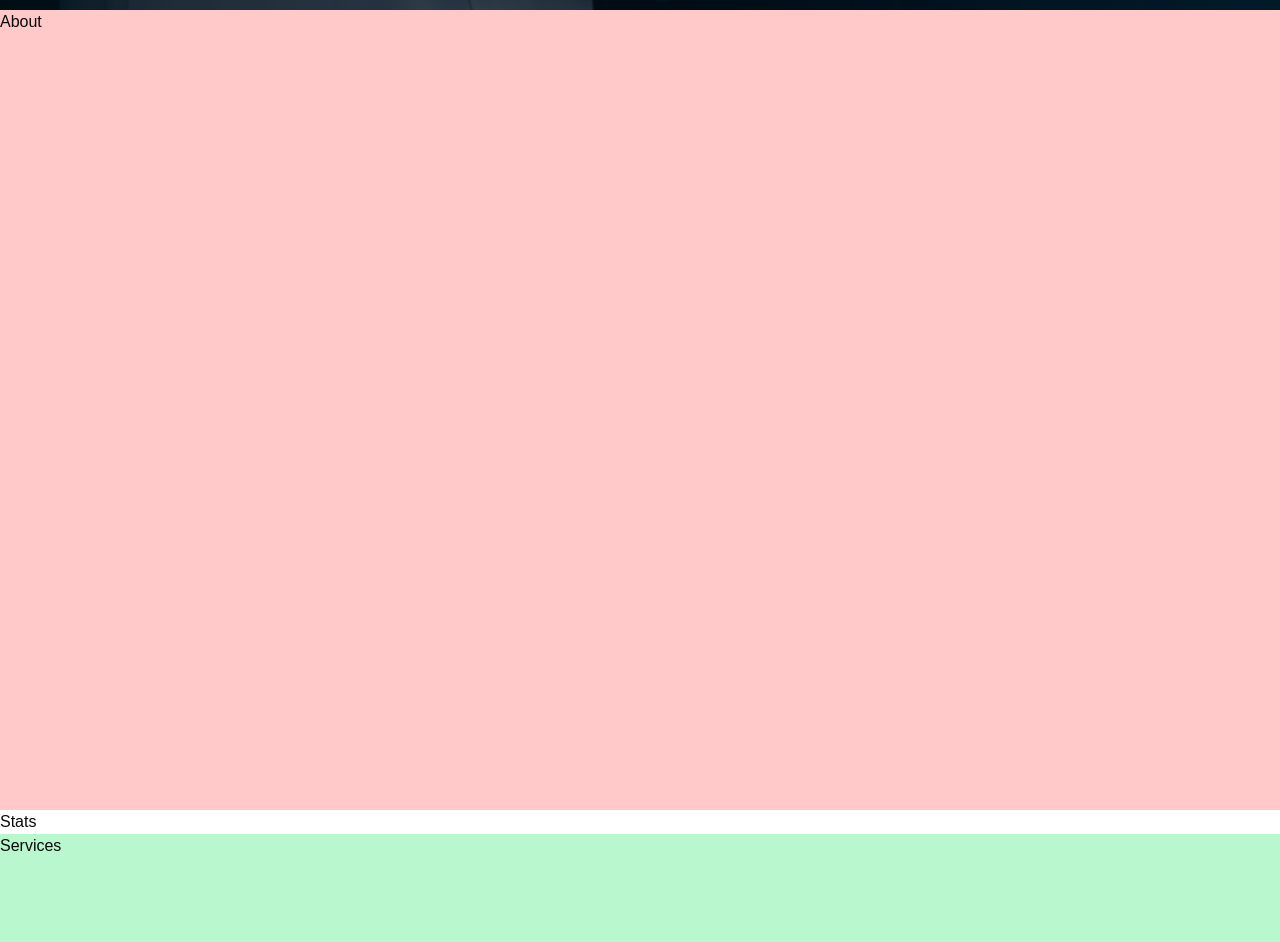
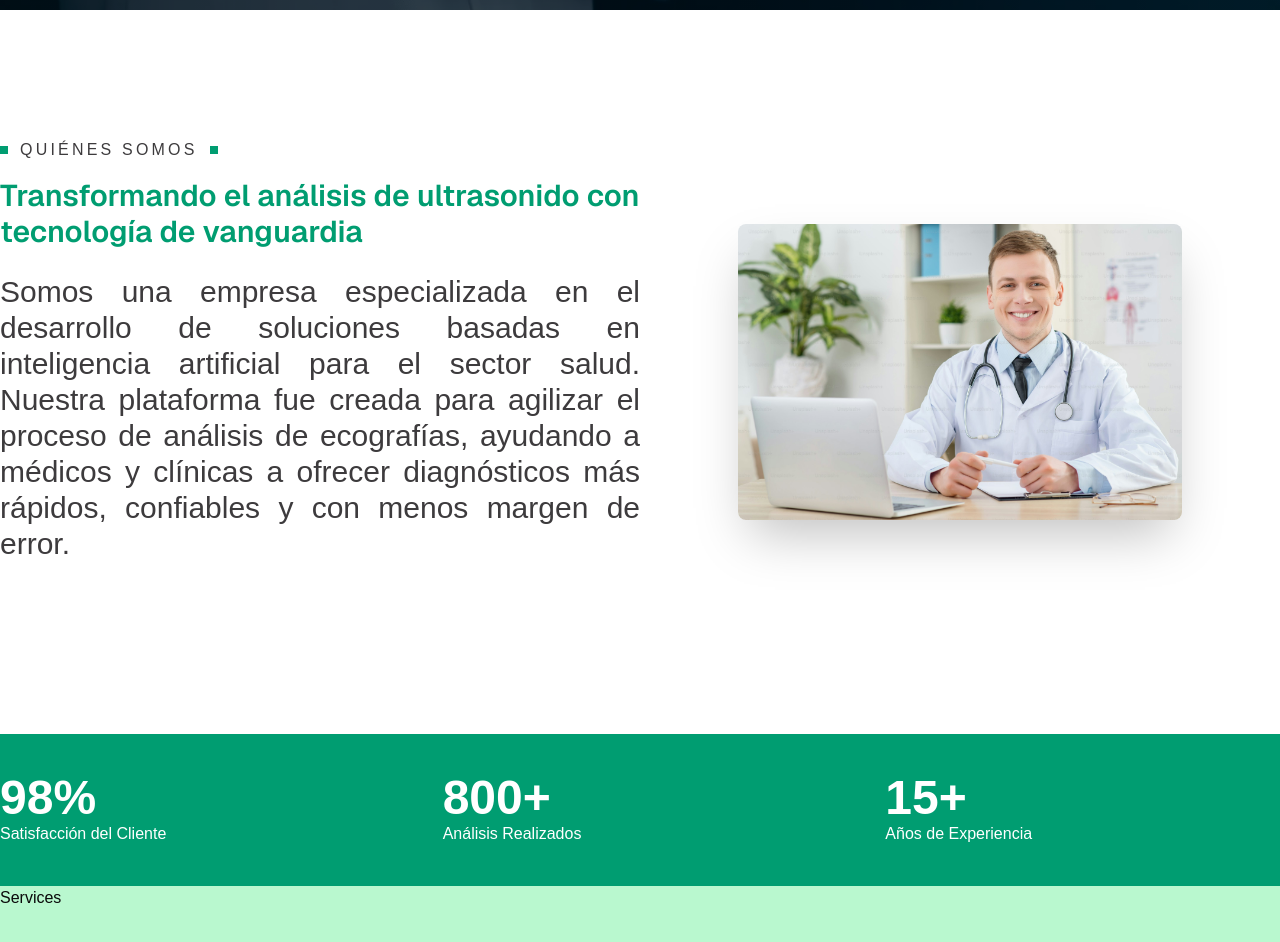
Before and after one commit to LuisNunezVela/ultrainfo-next, a Next.js app: page / in a window 1280 px wide. Shown: the part 700-1642 px from the top of the page. Built offline with nearby package versions, Linux system fonts and the light colour scheme.

Commit message:
added stats section

```diff
--- a/package.json
+++ b/package.json
@@ -14,12 +14,15 @@
     "@radix-ui/react-tabs": "^1.1.12",
     "class-variance-authority": "^0.7.1",
     "clsx": "^2.1.1",
+    "framer-motion": "^12.23.0",
     "lucide-react": "^0.525.0",
     "next": "15.3.5",
     "react": "^19.0.0",
+    "react-countup": "^6.5.3",
     "react-dom": "^19.0.0",
     "react-icons": "^5.5.0",
     "react-scroll": "^1.9.3",
+    "swiper": "^11.2.10",
     "tailwind-merge": "^3.3.1"
   },
   "devDependencies": {
--- a/src/components/About.jsx
+++ b/src/components/About.jsx
@@ -1,9 +1,37 @@
 import React from 'react'
+import Pretitle from './Pretitle'
 
 const About = () => {
   return (
-    <div className="h-screen bg-red-200" id="about">
-      About
+    <div className="pt-16 xl:pt-32" id="about">
+      <div className="container mx-auto ">
+        <div className="flex flex-col gap-12 xl:gap-0 xl:flex-row xl:items-center ">
+          {/* Texto */}
+          <div className="flex-1">
+            <div className="px-4 xl:px-0">
+              <Pretitle text="quiénes somos" />
+              <h2 className="h2 mb-6 lg:text-3xl  ">
+                Transformando el análisis de ultrasonido con tecnología de vanguardia
+              </h2>
+              <p className="mb-11 text-negro lg:text-3xl text-justify  ">
+                Somos una empresa especializada en el desarrollo de soluciones basadas en inteligencia artificial para el sector salud. Nuestra plataforma fue creada para agilizar el proceso de análisis de ecografías, ayudando a médicos y clínicas a ofrecer diagnósticos más rápidos, confiables y con menos margen de error.
+              </p>
+            </div>
+          </div>
+          {/* Imagen */}
+          <div className="flex-1 xl:flex xl:justify-center">
+            <div className="xl:w-[444px]  relative ">
+              <img
+                src="/about.jpg"
+                alt="Imagen de la empresa"
+                className="object-cover rounded-md shadow-2xl"
+              />
+            </div>
+          </div>
+        </div>
+      </div>
+
+
     </div>
   )
 }
--- a/src/components/Hero.jsx
+++ b/src/components/Hero.jsx
@@ -6,7 +6,7 @@ const Hero = () => {
       {/* Overlay for better text visibility */}
       <div className="absolute inset-0 bg-gradient-to-l from-black/60 via-black/70 to-black/70 z-10"></div>
       {/* Content container */}
-      <div className="container mx-auto h-full flex items-center text-cente} relative">
+      <div className="container mx-auto h-full flex items-center text-center relative">
         <div className="z-20 text-blanco text-center xl:text-left mx-auto xl:mx-0 flex flex-col items-center xl:items-start max-w-[1100px]">
             <h1 className="h1 text-white mb-10">
               <span className="text-blanco">Análisis de Ultrasonido con inteligencia artificial</span>
--- /dev/null
+++ b/src/components/Pretitle.jsx
@@ -0,0 +1,14 @@
+import React from 'react'
+
+const Pretitle = ({text,center}) => {
+  return (
+    <div className={`flex items-center gap-3 mb-4 ${center && "justify-center"}`}
+    >
+      <div className="w-2 h-2 bg-verde"></div>
+      <p className="font-primary tracking-[3.2px] uppercase text-negro">{text}</p>
+      <div className="w-2 h-2 bg-verde"></div>
+    </div>
+  )
+}
+
+export default Pretitle;
--- a/src/components/Stats.jsx
+++ b/src/components/Stats.jsx
@@ -1,9 +1,50 @@
+"use client";
 import React from 'react'
+import { useRef } from 'react';
+import {useInView} from "framer-motion";
+import CountUp from "react-countup";
+
+const statsData = [
+  {
+    endCountNum: 98,
+    endCountText: "%",
+    text: "Satisfacción del Cliente",
+  },
+  {
+    endCountNum: 800,
+    endCountText: "+",
+    text: "Análisis Realizados",
+  },
+
+  {
+    endCountNum: 15,
+    endCountText: "+",
+    text: "Años de Experiencia",
+  },
+]
+
 
 const Stats = () => {
+  const ref = useRef(null);
+  const inView = useInView(ref, {threshold:0.2});
   return (
-    <div>
-      Stats
+    <div ref={ref} className="mt-16 xl:mt-32 bg-verde py-10 w-full">
+      <div className="container mx-auto h-full">
+        <div className="text-white flex flex-col items-center justify-between xl:flex-row h-full gap-12 text-center xl:text-left">{statsData.map((item,index)=>{
+          return <div className="w-full" key={index}>
+            <div className="text-5xl font-semibold">
+              {inView &&(<CountUp
+                start={0}
+                end={item.endCountNum}
+                delay={0.2}
+                duration={3}/>
+              )}
+              <span>{item.endCountText}</span>
+          </div>
+          <p>{item.text}</p>
+          </div>
+        })}</div>
+      </div>
     </div>
   )
 }
--- a/src/components/Topbar.jsx
+++ b/src/components/Topbar.jsx
@@ -4,7 +4,7 @@ import Socials from './Socials'
 
 const Topbar = () => {
   return (
-    <section className="py-4 xl:h-16 xl:py-0 bg-gradient-to-t from-[#009D71] to-[#009D71] flex items-center" id="home">
+    <section className="py-4 xl:h-16 xl:py-0 bg-gradient-to-t from-[#009D71] to-[#047052] flex items-center" id="home">
       <div className="container mx-auto">
         <div className="flex flex-col lg:flex-row items-center justify-between gap-6">
           <div className="hidden xl:flex items-center gap-8">
@@ -23,7 +23,7 @@ const Topbar = () => {
           </div>
           <div>
             <Socials
-            containerStyles="flex items-center gap-8 mx-auto xl:mx-0 text-xl"
+            containerStyles="flex items-center gap-8 mx-auto xl:mx-0 text-xl "
             iconStyles="text-blanco"
             />
           </div>
```
Also changed, not shown: public/about.jpg (added), 1 other file (tests, documents, lock files or other folders). Lines whose indentation alone changed are shown as unchanged.
